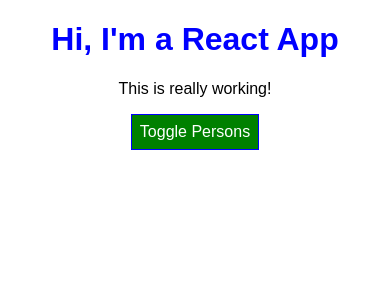
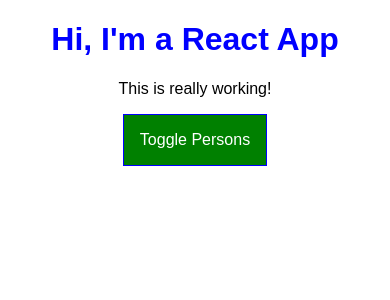
Before and after one commit to TomIrimescu/react_project_build, a React app: page / in a window 390 px wide. Shown: the top 300 px of the page. Built offline with nearby package versions, Linux system fonts and the light colour scheme.

Commit message:
added psuedo selectors & media queries w/css modules

```diff
--- a/src/App.css
+++ b/src/App.css
@@ -17,3 +17,26 @@
 .blue {
   color: blue;
 }
+
+.App button {
+  border: 1px solid blue;
+  padding: 16px;
+  background-color: green;
+  font: inherit;
+  color: white;
+  cursor: pointer;
+}
+
+.App button:hover {
+  background-color: lightgreen;
+  color: black;
+}
+
+.App button.Red {
+  background-color: red;
+}
+
+.App button.Red:hover {
+  background-color: salmon;
+  color:black;
+}
--- a/src/App.js
+++ b/src/App.js
@@ -46,17 +46,9 @@ class App extends Component {
   };
 
   render()  {
-    const style = {
-      backgroundColor: 'green',
-      color: 'white',
-      font: 'inherit',
-      border: '1px solid blue',
-      padding: '8px',
-      cursor: 'pointer',
-    };
-
     //region Conditional Content
     let persons = null;
+    let btnClass  = '';
 
     if (this.state.showPersons) {
       persons = (
@@ -72,7 +64,7 @@ class App extends Component {
         </div>
       );
 
-      style.backgroundColor = 'red';
+      btnClass = AppStyle.Red;
     }
     //endregion
 
@@ -93,7 +85,7 @@ class App extends Component {
           <h1 className={AppStyle.blue}>Hi, I'm a React App</h1> {/* example of imported style from random stylesheet */}
           <p className={classes.join(' ')}>This is really working!</p>
           <button
-            style={style}
+            className={btnClass}
             onClick={this.togglePersonsHandler}>Toggle Persons
           </button>
           {persons} {/* Conditional Content inserted */}
```
